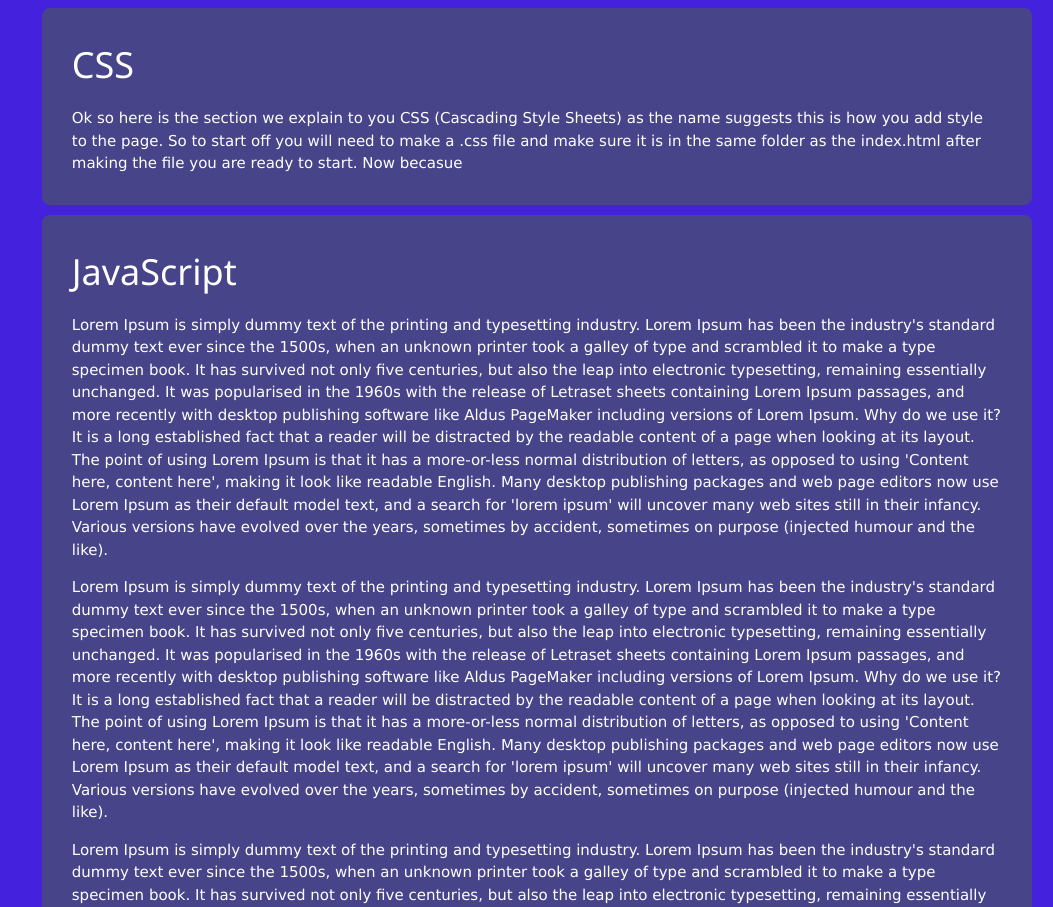
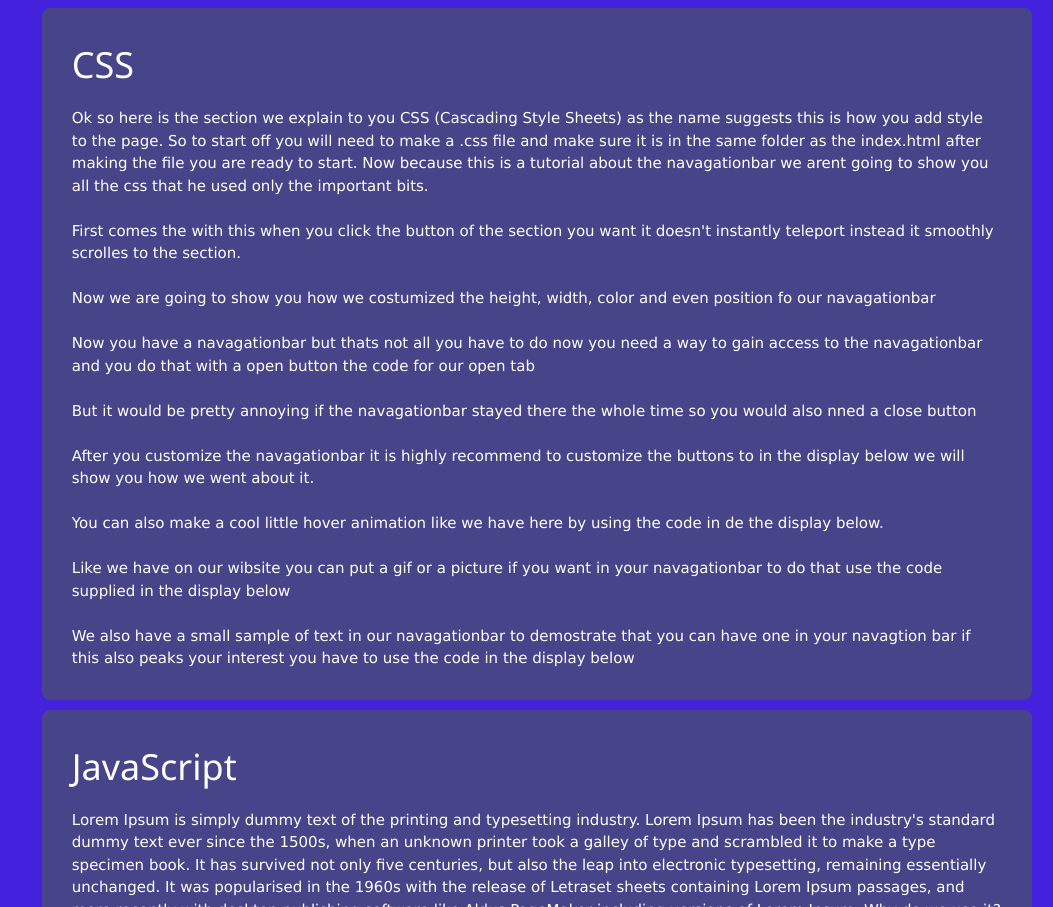
Before and after one commit to RoyScholtes/projectweek1, a plain HTML site: page index.html in a window 1280 px wide. Shown: the part 3132-4039 px from the top of the page, without its empty margins (227-1280 px from the left). Drawn offline with Linux system fonts and the light colour scheme.

Commit message:
Add all the descriptions of CSS

```diff
--- a/index.html
+++ b/index.html
@@ -40,7 +40,7 @@
                 <a href="https://www.facebook.com/"><img class="smicons" src="/images/facebookicon.png" /></a>
 
             </div>
-          </div>
+        </div>
 
 
 
@@ -58,12 +58,17 @@
     <div id="main1">
         <div style="margin-top: 10px;" class="divcontent">
             <h1 class="content">Home</h1>
-            <p class="content">The navigationbar. It's one of the main components of a website. You use it to navigate through a website.
-                now i can tell you it isn't that hard to make a navigation. But if u want visitors of your website to stay you need to style
-                it. In this tutorial we will teach you how to make a vertical navigationbar. We will add some styling and animation also. In
-                this tutorial a little javascript is used. But don't worry, all the code used is added to the tutorial so you can just
+            <p class="content">The navigationbar. It's one of the main components of a website. You use it to navigate
+                through a website.
+                now i can tell you it isn't that hard to make a navigation. But if u want visitors of your website to
+                stay you need to style
+                it. In this tutorial we will teach you how to make a vertical navigationbar. We will add some styling
+                and animation also. In
+                this tutorial a little javascript is used. But don't worry, all the code used is added to the tutorial
+                so you can just
                 copy & paste it into your code but i recommend doing a bit of research so you understand why we used it.
-                If you find a mistake please let us know in the <a class="one" href="#comment">Comment</a> section. <!--link naar comments-->
+                If you find a mistake please let us know in the <a class="one" href="#comment">Comment</a> section.
+                <!--link naar comments-->
                 <br>
                 <br>
                 The foto's added below show the navigation bar without styling, with styling, and the animation.
@@ -93,17 +98,22 @@
         <a name="html"></a>
         <div style="margin-top: 10px;" class="divcontent">
             <h1 class="content">HTML</h1>
-            <p class="content">Okay so i have explained to you what we are going to do. first-off you need your html file.
-                Start a new file and save it as: "index.html"; a browser wil search for that file when your website is opened.
-                If it's saved correctly open the file in your code editor. Most code editors have a html preset build-in. Me personally
-                likes visual code from Microsoft. I'ts free and it offers alot plugins. If you want to make the base code yourself or youcant find
+            <p class="content">Okay so i have explained to you what we are going to do. first-off you need your html
+                file.
+                Start a new file and save it as: "index.html"; a browser wil search for that file when your website is
+                opened.
+                If it's saved correctly open the file in your code editor. Most code editors have a html preset
+                build-in. Me personally
+                likes visual code from Microsoft. I'ts free and it offers alot plugins. If you want to make the base
+                code yourself or youcant find
                 out how to use the preset I will put a sample down here:
                 <br>
                 <br>
                 <embed class="codepre" src="html1.txt">
                 <br>
                 <br>
-                When you have made a basic page you can start adding the navigation. In the beginning it wont be a nice looking navigation.
+                When you have made a basic page you can start adding the navigation. In the beginning it wont be a nice
+                looking navigation.
                 But dont worry, we will cover all that for you. You first make a button, in that button you put
                 a hyperlink to your other pages.
                 <br>
@@ -111,15 +121,20 @@
                 <embed class="codepre" src="html2.txt">
                 <br>
                 <br>
-                You use the button element for creating a button, in the <!--button to css-->CSS section i will help you
+                You use the button element for creating a button, in the
+                <!--button to css-->CSS section i will help you
                 add styles to them. When you have made the buttons you can start adding hyperlinks.
-                for this u use the < a href="#" >. in the place of the hashtag u can put an URL or the path
-                to the page u want to open. between the < a > < /a > you'll have to put the text that the button repersents.
-                <br>
-                <br>
-                <!--code div-->
-                Then u have < div > < /div > tags. You can use the div tag to create what we call containers and because of these containers
-                you are able to give diffrent scetions diffrent styles/scripts and it wont enteract with the any of the other sections on the webpage.
+                for this u use the < a href="#">. in the place of the hashtag u can put an URL or the path
+                    to the page u want to open. between the < a>
+                        < /a> you'll have to put the text that the button repersents.
+                            <br>
+                            <br>
+                            <!--code div-->
+                            Then u have < div>
+                                < /div> tags. You can use the div tag to create what we call containers and because of
+                                    these containers
+                                    you are able to give diffrent scetions diffrent styles/scripts and it wont enteract
+                                    with the any of the other sections on the webpage.
 
 
             </p>
@@ -132,9 +147,51 @@
         <div style="margin-top: 10px;" class="divcontent">
             <h1 class="content">CSS</h1>
             <p class="content">
-                Ok so here is the section we explain to you CSS (Cascading Style Sheets) as the name suggests this is how you add style
-                to the page. So to start off you will need to make a .css file and make sure it is in the same folder as the index.html
-                after making the file you are ready to start. Now becasue
+                Ok so here is the section we explain to you CSS (Cascading Style Sheets) as the name suggests this is
+                how you add style
+                to the page. So to start off you will need to make a .css file and make sure it is in the same folder as
+                the index.html
+                after making the file you are ready to start. Now because this is a tutorial about the navagationbar we
+                arent going to show
+                you all the css that he used only the important bits.
+                <br>
+                <br>
+                First comes the
+                <!--Add the code.html.png--> with this when you click the button of the section you want it doesn't
+                instantly teleport instead it smoothly scrolles to the section.
+                <br>
+                <br>
+                Now we are going to show you how we costumized the height, width, color and even position fo our
+                navagationbar
+                <!--Add the code.sidebar.png-->
+                <br>
+                <br>
+                Now you have a navagationbar but thats not all you have to do now you need a way to gain access to the
+                navagationbar
+                and you do that with a open button the code for our open tab
+                <!--Add the code.sidebar.openbtn.png-->
+                <br>
+                <br>
+                But it would be pretty annoying if the navagationbar stayed there the whole time so you would also nned a close button
+                <!--Add the code.sidebar.closebtn.png-->
+                <br>
+                <br>
+                After you customize the navagationbar it is highly recommend to customize the buttons to
+                in the display below we will show you how we went about it.
+                <!--Add the code.sidebar.a.png-->
+                <br>
+                <br>
+                You can also make a cool little hover animation like we have here by using the code in de the display
+                below.
+                <!--Add the code.sidebar.ahover.png-->
+                <br>
+                <br>
+                Like we have on our wibsite you can put a gif or a picture if you want in your navagationbar to do that use the code supplied
+                in the display below<!--add the code.sidebar.vid.png-->
+                <br>
+                <br>
+                We also have a small sample of text in our navagationbar to demostrate that you can have one in your navagtion bar if this also
+                peaks your interest you have to use the code in the display below<!--add code.sidebar.cont.png-->
             </p>
 
         </div>
```
Also changed, not shown: images/code.sidebar.openbtn.png (added).
